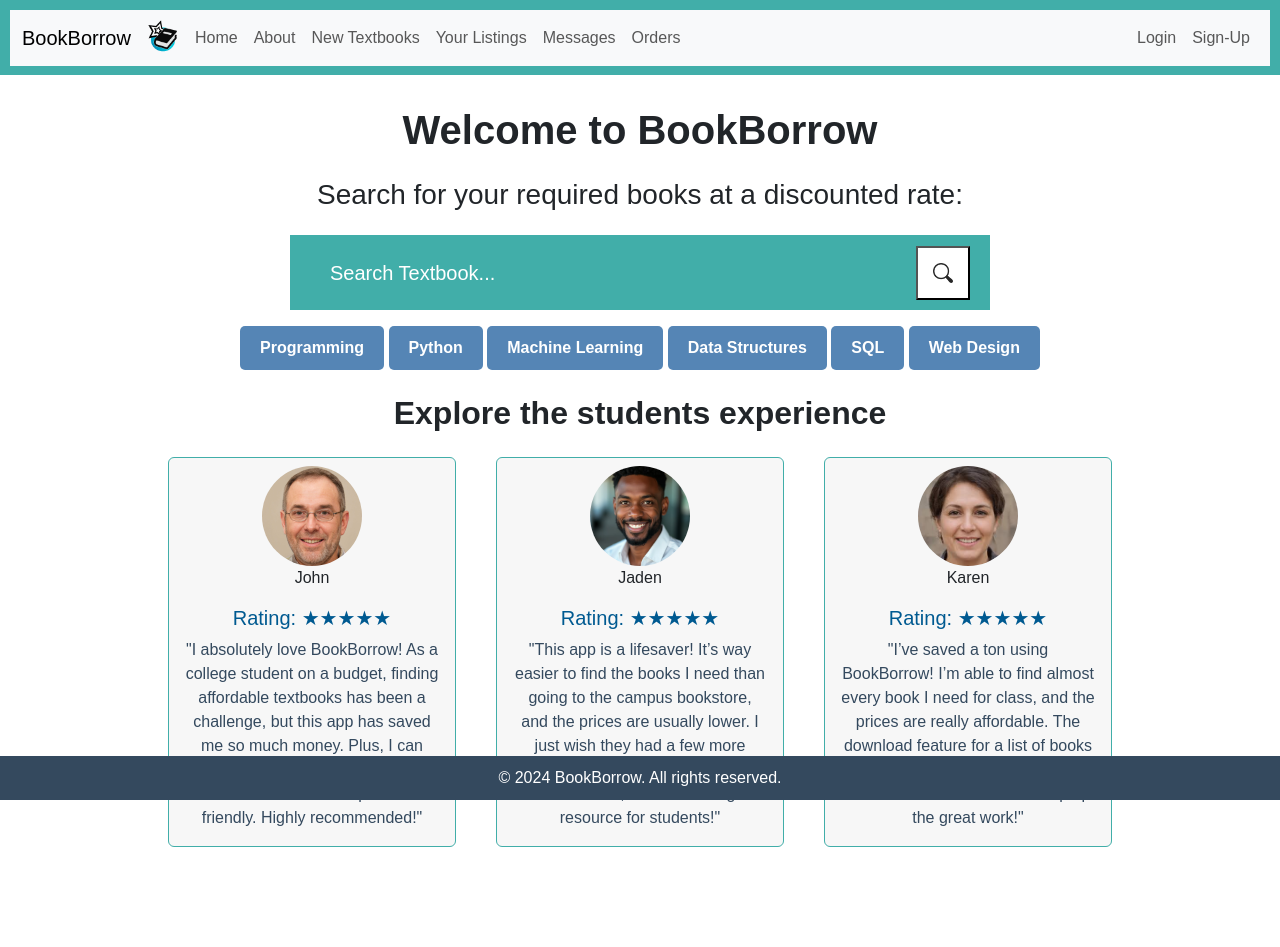
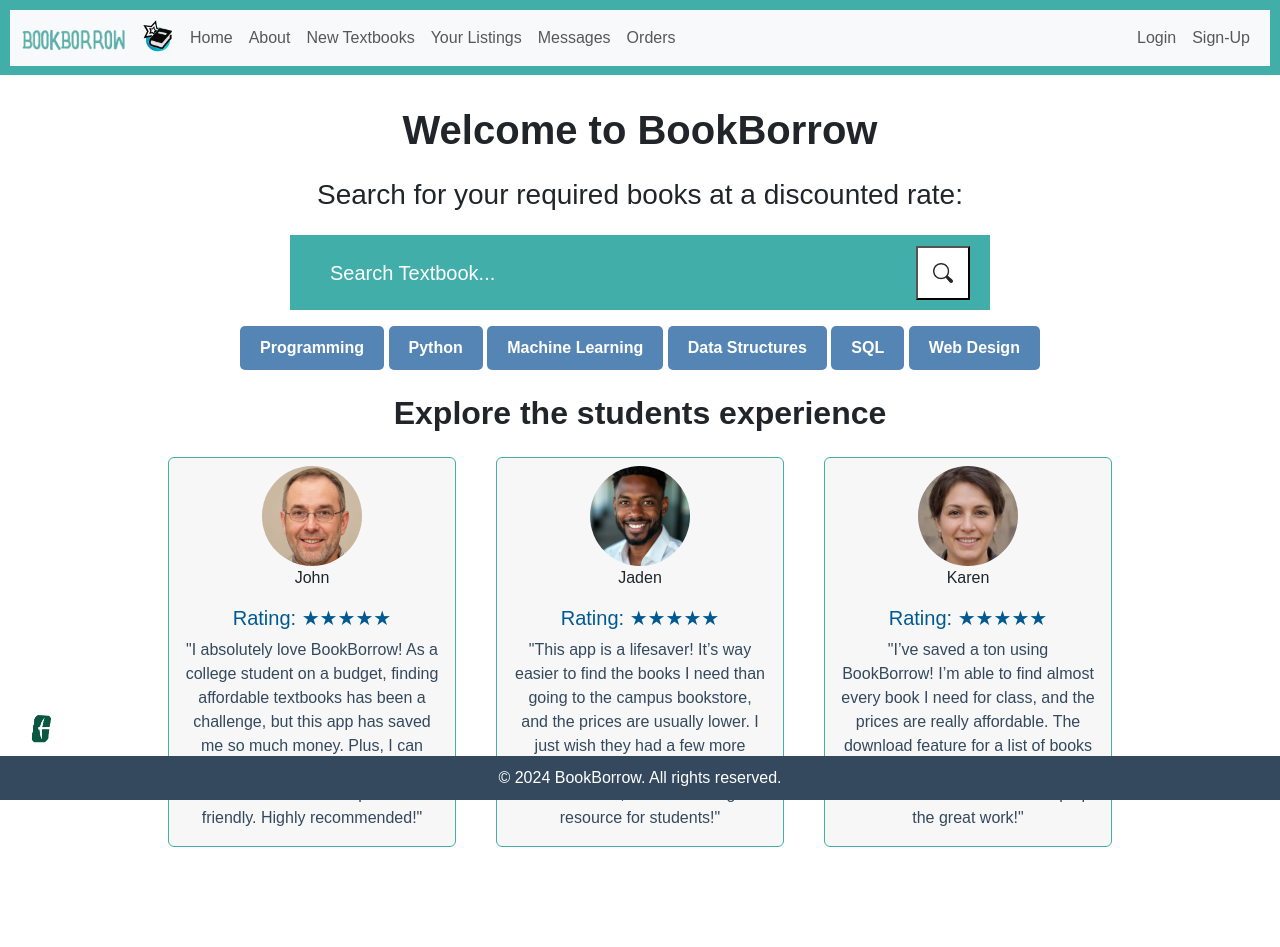
Before and after one commit to ZaidJ2003/Textbook-Rental-Application, a Flask app: page / in a window 1280 px wide. Run offline with Flask 3, Linux system fonts and the light colour scheme; some libraries are stand-ins or nearby versions.

Commit message:
minor final visual changes

```diff
--- a/static/css/main.css
+++ b/static/css/main.css
@@ -109,6 +109,23 @@ footer {
     height: 50px;
 }
 
+.bottom-left-button {
+    position: fixed;
+    bottom: 50px;
+    left: 20px;
+}
+
+.bottom-left-button button {
+    background: none;
+    border: none;
+    cursor: pointer;
+    padding: 5px;
+}
+
+.bottom-left-button img {
+    width: 35px;
+    height: 30px;
+}
 /* Testemonial content */
 .content {
     grid-column: 2 / 10;
--- a/static/css/register-login.css
+++ b/static/css/register-login.css
@@ -102,6 +102,7 @@ footer {
     /* background-position: center;
     background-repeat: no-repeat; */
     border-radius: 10px 0 0 10px;
+    overflow: hidden;
     /* position: relative; */
 }
 
@@ -109,6 +110,7 @@ footer {
     position: relative;
     width: 100%;
     height: 100%;
+    object-fit: cover;
 
 }
 
@@ -122,6 +124,7 @@ footer {
     padding: 0px;
     box-shadow: 5px 5px 10px 1px rgba(0,0,0,0.2);
     background-color: #41aea9;
+    display: flex;
 }
 
 .two{
--- a/templates/_layout.html
+++ b/templates/_layout.html
@@ -16,6 +16,9 @@
         position: fixed;
         width: 100%;
         z-index: 10000;
+    }
+    .navbar-brand img {
+        height: 20px;
     }
 </style>
 
@@ -46,7 +49,9 @@
         </section>
         <nav class="navbar navbar-expand-lg bg-body-tertiary">
             <div class="container-fluid">
-                <a class="navbar-brand" href="/">BookBorrow</a>
+                <a class="navbar-brand" href="/">
+                    <img src="/static/images/bblogo.png" alt="BookBorrow Logo">
+                </a>
                 <img src="/static\images\booksitelogoedit1 (1).png" alt="..." height="40">
                 <button class="navbar-toggler" type="button" data-bs-toggle="collapse" data-bs-target="#navbarNav"
                     aria-controls="navbarNav" aria-expanded="false" aria-label="Toggle navigation">
--- a/templates/index.html
+++ b/templates/index.html
@@ -20,6 +20,11 @@ x
     <a href="search?search_query=SQL">SQL</a>
     <a href="search?search_query=Web Design">Web Design</a>
   </div>
+</div>
+<div class="bottom-left-button">
+  <button type="button" onclick="window.location.href='/about'">
+      <img src="/static/images/C_only.png" alt="About">
+  </button>
 </div>
 
 <div class="content mt-4">
--- a/templates/profile.html
+++ b/templates/profile.html
@@ -75,6 +75,12 @@
         </form>
     </div>
 
+    <div class="contact-container">
+        <h1>Contact us</h1>
+        <img src="/static/images/booksitelogoedit1 (1).png" alt="BBLogo">
+        <p>Developer@bookborrow.com</p>
+    </div>
+
     {% if 'user' in session %}
         <div class="profile-container">
             <form action="{{ url_for('profile') }}" method="GET">
```
Also changed, not shown: static/css/profile.css (+18 -0 lines), static/images/bblogo.png (added).
